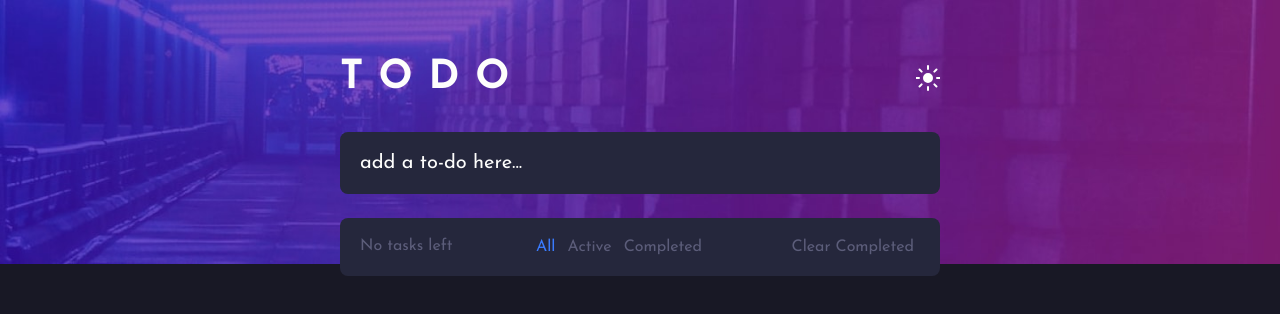
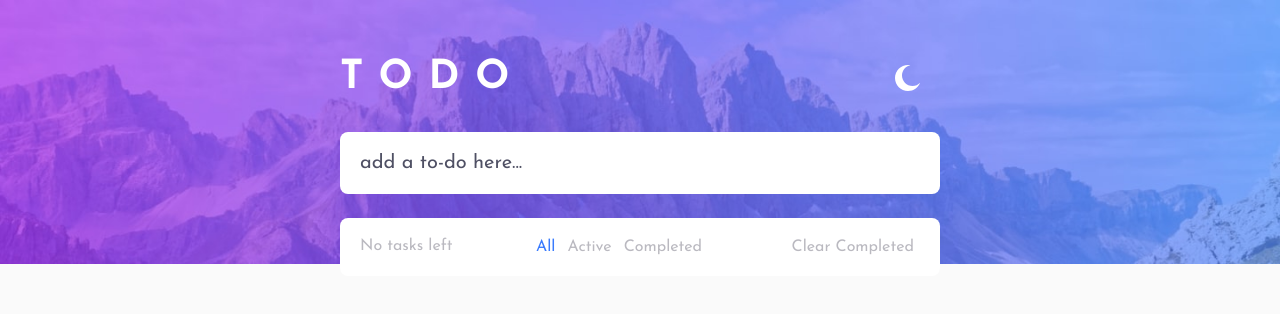
Before and after one commit to advide2001/todo-app, a website built with Vite: page index.html in a window 1280 px wide. Both pictures are taken after a click on the button "Toggle Theme". Built offline with nearby package versions, Linux system fonts and the light colour scheme.

Commit message:
Implemented theme toggle switch

```diff
--- a/index.html
+++ b/index.html
@@ -17,7 +17,7 @@
 <body>
   <main class="flex-column">
     <div class="flex jc-space-between">
-      <h1 class="uppercase ls-300 fw-700 fs-700">Todo</h1>
+      <h1 class="uppercase ls-300 fw-700 fs-700 text-neutral-100">Todo</h1>
       <button class="theme-toggle-button button__svg" data-icon="theme-icon"><span class="sr-only">Toggle
           Theme</span></button>
     </div>
--- a/js/controller.js
+++ b/js/controller.js
@@ -62,16 +62,14 @@ const controlThemeToggle = function () {
   console.log("Theme toggle"); // delete later
   // 1. Toggle the theme in the state in model.js
   model.toggleTheme();
-  // 2. change colorVariables
-  listView.changeColorVariables();
-  // 3. change the bgimg variables
-  listView.changeBgImgVariables();
-  // 4. change the svg-icon variables
-  listView.changeSvgIconVariables();
+  // 2. switch the variables in :root
+  listView.switchVariableInRoot(model.state.userPrefersTheme);
+  printCurrentState();
 };
 
 const init = function () {
   model.getLocalStorageDataWrapper();
+  listView.switchVariableInRoot(model.state.userPrefersTheme);
   listView.renderAllTodoTasksList(
     model.state.todotasks,
     model.state.activeFilter
--- a/js/listView.js
+++ b/js/listView.js
@@ -48,6 +48,98 @@ class ListView {
     if (activeFilter === "all") return activeTasksMarkup + completedTasksMarkup;
     if (activeFilter === "active") return activeTasksMarkup;
     if (activeFilter === "completed") return completedTasksMarkup;
+  }
+
+  // Auxiliary function to switch the color variables
+  _useLightColors() {
+    document.documentElement.style.setProperty(
+      "--clr-primary-100",
+      "237, 12%, 35%"
+    );
+    document.documentElement.style.setProperty(
+      "--clr-primary-200",
+      "249, 5%, 74%"
+    );
+    document.documentElement.style.setProperty(
+      "--clr-primary-300",
+      "0, 0%, 100%"
+    );
+    document.documentElement.style.setProperty(
+      "--clr-primary-400",
+      "0, 0%, 98%"
+    );
+  }
+  _useDarkColors() {
+    document.documentElement.style.setProperty(
+      "--clr-primary-100",
+      "60, 14%, 99%"
+    );
+    document.documentElement.style.setProperty(
+      "--clr-primary-200",
+      "238, 14%, 42%"
+    );
+    document.documentElement.style.setProperty(
+      "--clr-primary-300",
+      "235, 24%, 19%"
+    );
+    document.documentElement.style.setProperty(
+      "--clr-primary-400",
+      "240, 20%, 12%"
+    );
+  }
+
+  // // Theme toggle svg icon for dark theme
+  // --theme-toggle-icon: url(./../../images/icon-sun.svg);
+  // // --theme-toggle-icon: url(./../../images/icon-moon.svg);
+
+  // Auxiliary function to switch the bg img variables
+  _useLightBgImg() {
+    document.documentElement.style.setProperty(
+      "--bg-img-mobile",
+      "url(./../../images/bg-mobile-light.jpg)"
+    );
+    document.documentElement.style.setProperty(
+      "--bg-img-desktop",
+      "url(./../../images/bg-desktop-light.jpg)"
+    );
+  }
+  _useDarkBgImg() {
+    document.documentElement.style.setProperty(
+      "--bg-img-mobile",
+      "url(./../../images/bg-mobile-dark.jpg)"
+    );
+    document.documentElement.style.setProperty(
+      "--bg-img-desktop",
+      "url(./../../images/bg-desktop-dark.jpg)"
+    );
+  }
+  // Auxiliary function to switch the svg icon variables
+  _useLightSvgIcons() {
+    document.documentElement.style.setProperty(
+      "--theme-toggle-icon",
+      "url(./../../images/icon-moon.svg)"
+    );
+  }
+  _useDarkSvgIcons() {
+    document.documentElement.style.setProperty(
+      "--theme-toggle-icon",
+      "url(./../../images/icon-sun.svg)"
+    );
+  }
+
+  // Function to modify the variables in root element of the css
+  switchVariableInRoot(userPrefersTheme) {
+    // delete later
+    if (userPrefersTheme === "light") {
+      this._useLightColors();
+      this._useLightBgImg();
+      this._useLightSvgIcons();
+    }
+    if (userPrefersTheme === "dark") {
+      this._useDarkColors();
+      this._useDarkBgImg();
+      this._useDarkSvgIcons();
+    }
   }
 
   renderTaskCount(activeTasksCount) {
--- a/sass/components/_buttons.scss
+++ b/sass/components/_buttons.scss
@@ -50,6 +50,11 @@ button {
   padding: 1rem 1.25rem;
 }
 
+.theme-toggle-button {
+  width: 2rem;
+  margin-right: 1rem;
+}
+
 @media screen and (min-width: 768px) {
   .button-group {
     font-size: var(--fs-300);
```
